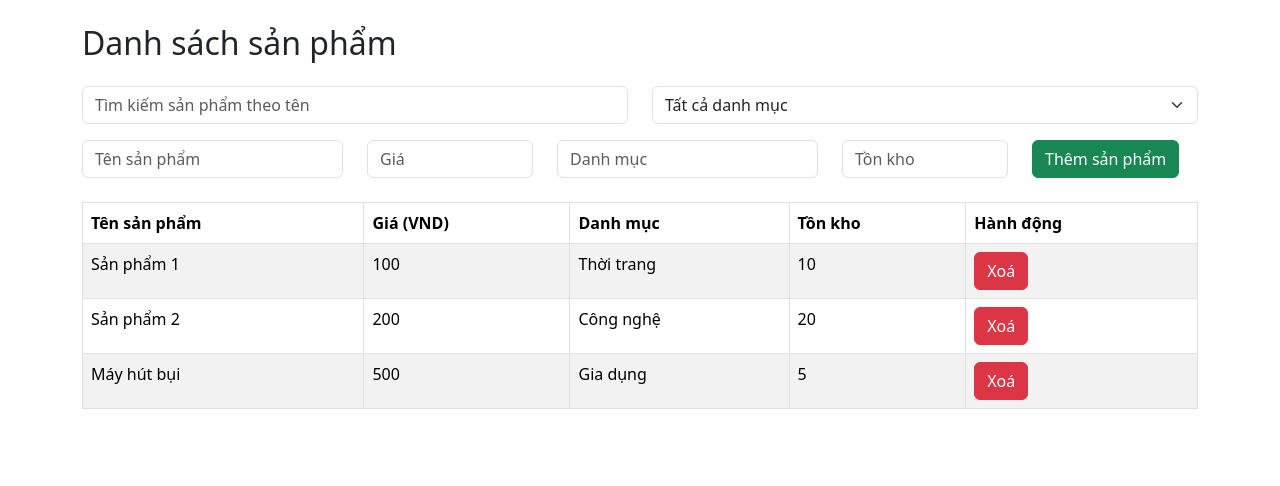
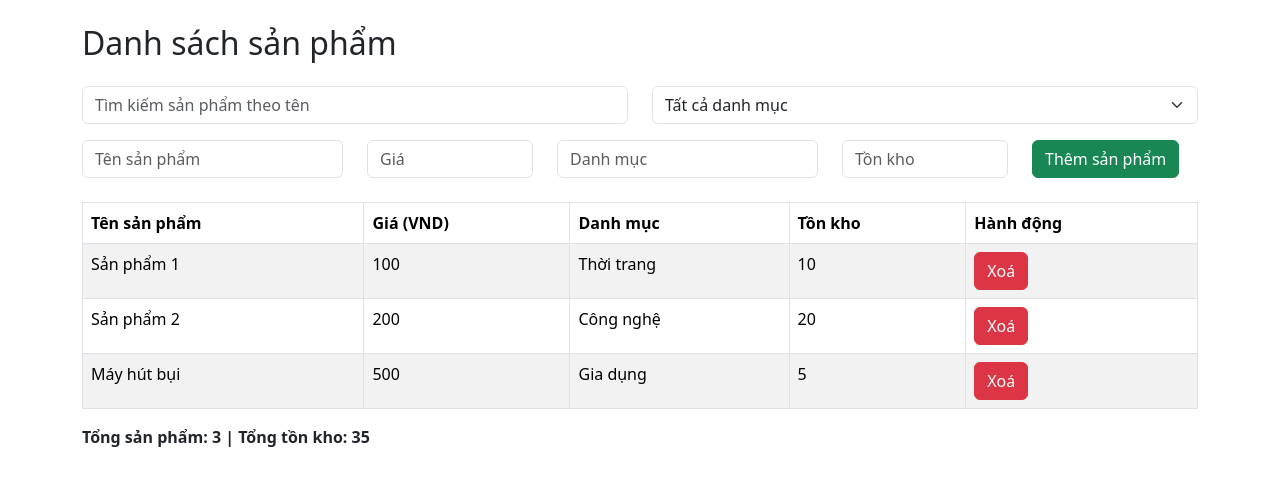
Before and after one commit to xuantruong121/Kiem-Tra-PTGD, a React (Vite) app in the folder KiemTraPTGD/: page / in a window 1280 px wide. Shown: the top 486 px of the page. Built offline with nearby package versions, Linux system fonts and the light colour scheme.

Commit message:
feat: hien thi tong so va ton kho

```diff
--- a/KiemTraPTGD/src/pages/ProductList.jsx
+++ b/KiemTraPTGD/src/pages/ProductList.jsx
@@ -33,6 +33,10 @@ const ProductList = () => {
         const matchesCategory = selectedCategory === 'Tất cả' || product.category === selectedCategory;
         return matchesName && matchesCategory;
     });
+
+    const totalProducts = filteredProducts.length;
+    const totalStock = filteredProducts.reduce((sum, p) => sum + parseInt(p.stock), 0);
+
 
     return (
         <Container className="mt-4">
@@ -124,6 +128,9 @@ const ProductList = () => {
                     ))}
                 </tbody>
             </Table>
+            <p className="fw-bold">
+                Tổng sản phẩm: {totalProducts} | Tổng tồn kho: {totalStock}
+            </p>
         </Container>
     );
 };
```
Also changed, not shown: KiemTraPTGD/src/minhchung/minhchung7.png (added).
